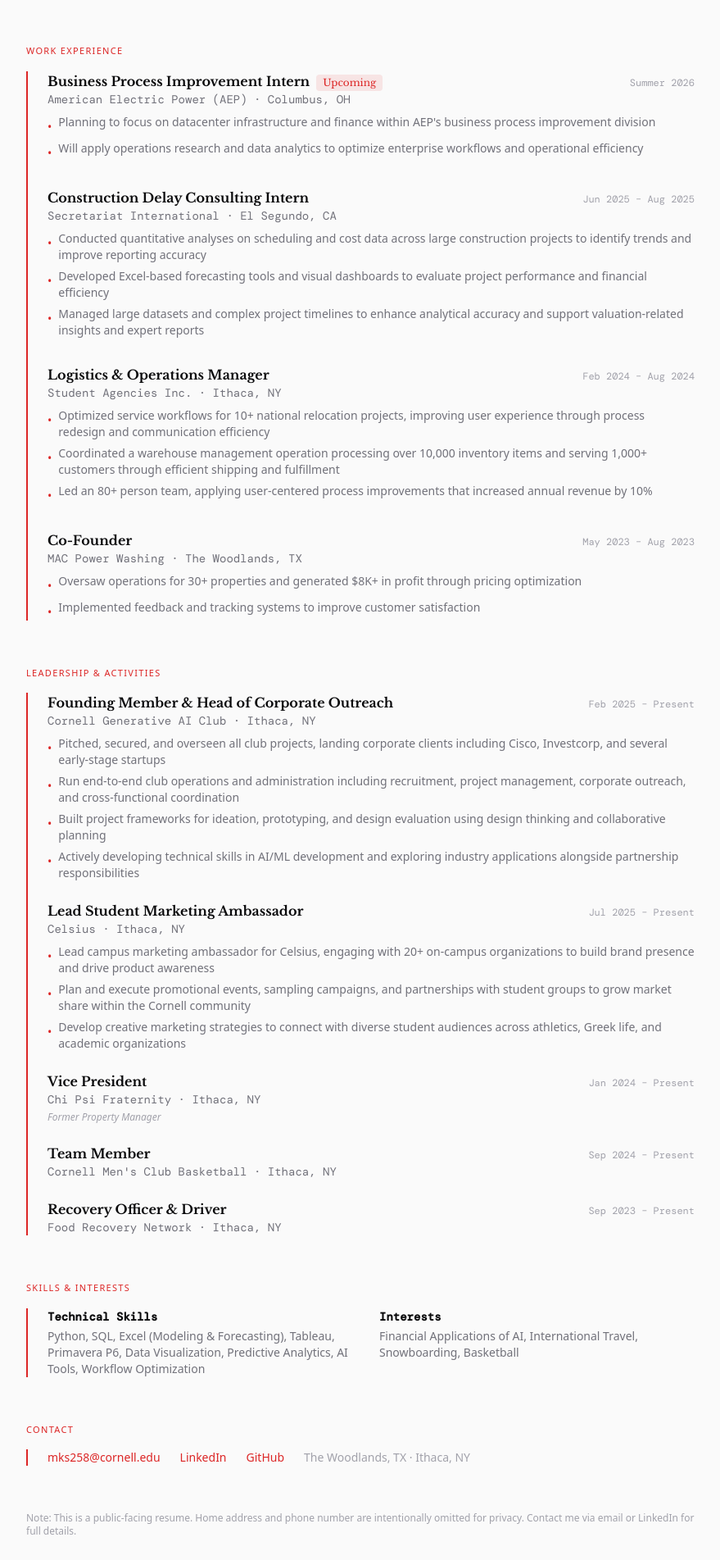
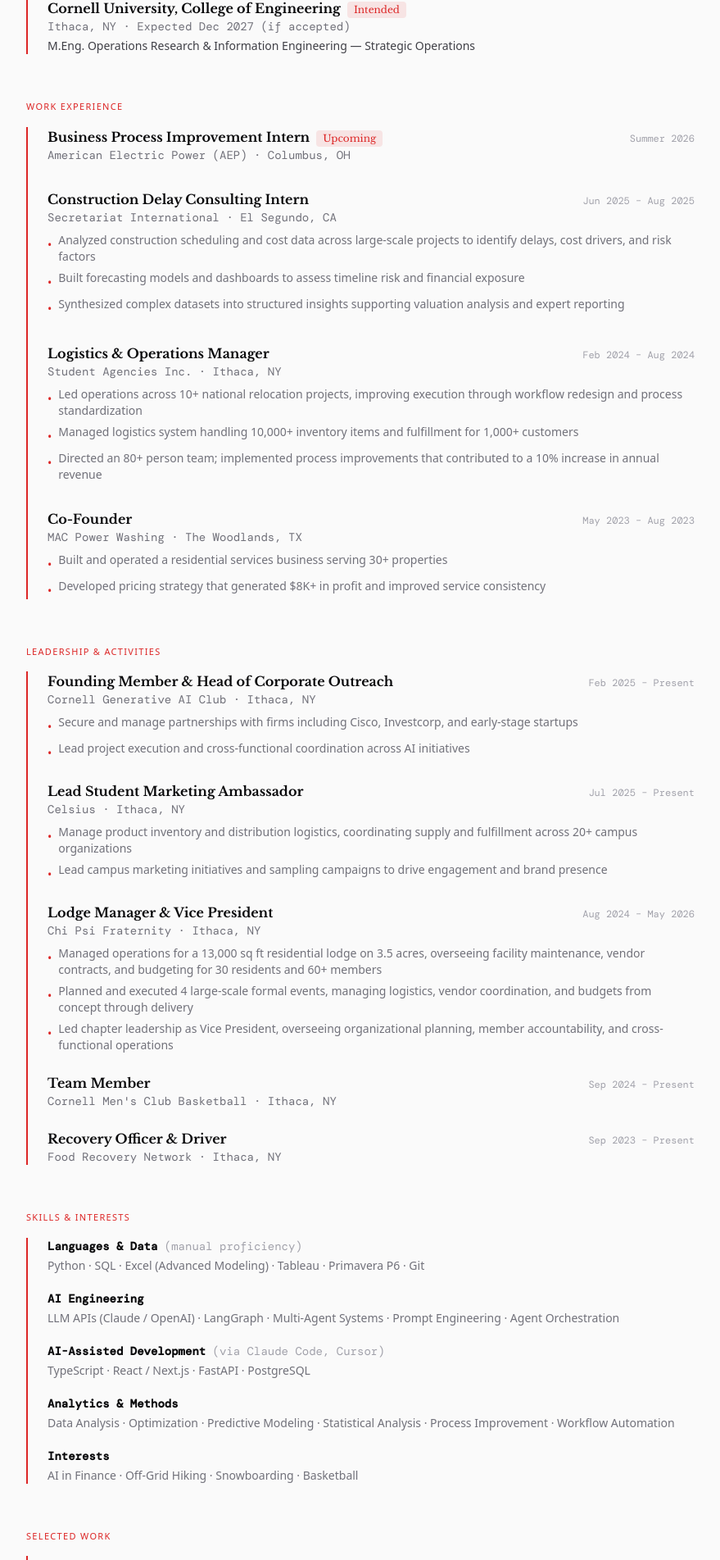
Before and after one commit to mereksor/Portfolio-Project, a Next.js app: page /resume in a window 1280 px wide. Shown: the part 556-2459 px from the top of the page at 82% size, without its empty margins (200-1079 px from the left). Built offline with nearby package versions, Linux system fonts and the light colour scheme; no server answers; a web font is replaced by a local one.

Commit message:
feat: refresh resume content (GPA framing, bullets, 5-group skills, projects CTA)

```diff
--- a/src/app/resume/page.tsx
+++ b/src/app/resume/page.tsx
@@ -1,4 +1,5 @@
 import type { Metadata } from "next";
+import Link from "next/link";
 
 export const metadata: Metadata = {
   title: "Resume",
@@ -39,9 +40,14 @@
             <p className="mt-1 text-sm text-ink-secondary">
               B.S. Operations Research &amp; Information Engineering, Minor in Artificial Intelligence
             </p>
+            <p className="mt-1 text-sm text-ink-secondary">
+              GPA: 3.3 / 4.0
+            </p>
+            <p className="mt-1 text-sm text-ink-secondary">
+              Most Recent Semester: 3.6 GPA (22 credits; advanced ORIE coursework including Optimization, Stochastic Models, and Machine Learning)
+            </p>
             <p className="mt-1 text-sm text-ink-faint">
-              Relevant Coursework: Practical Tools for OR (ML &amp; Data Science), Engineering Applications of OR,
-              Financial &amp; Managerial Accounting, Data Analytics for Information Science
+              Relevant Coursework: Optimization Methods, Machine Learning &amp; Data Science, Stochastic Models, Engineering Applications of OR, Financial &amp; Managerial Accounting
             </p>
           </div>
           <div>
@@ -79,16 +85,6 @@
             <p className="font-mono text-sm text-ink-muted">
               American Electric Power (AEP) &middot; Columbus, OH
             </p>
-            <ul className="mt-2 space-y-1.5 text-sm text-ink-muted">
-              <li className="flex gap-2">
-                <span className="mt-1.5 text-crimson">&bull;</span>
-                <span>Planning to focus on datacenter infrastructure and finance within AEP&apos;s business process improvement division</span>
-              </li>
-              <li className="flex gap-2">
-                <span className="mt-1.5 text-crimson">&bull;</span>
-                <span>Will apply operations research and data analytics to optimize enterprise workflows and operational efficiency</span>
-              </li>
-            </ul>
           </div>
 
           {/* Secretariat */}
@@ -105,15 +101,15 @@
             <ul className="mt-2 space-y-1.5 text-sm text-ink-muted">
               <li className="flex gap-2">
                 <span className="mt-1.5 text-crimson">&bull;</span>
-                <span>Conducted quantitative analyses on scheduling and cost data across large construction projects to identify trends and improve reporting accuracy</span>
+                <span>Analyzed construction scheduling and cost data across large-scale projects to identify delays, cost drivers, and risk factors</span>
               </li>
               <li className="flex gap-2">
                 <span className="mt-1.5 text-crimson">&bull;</span>
-                <span>Developed Excel-based forecasting tools and visual dashboards to evaluate project performance and financial efficiency</span>
+                <span>Built forecasting models and dashboards to assess timeline risk and financial exposure</span>
               </li>
               <li className="flex gap-2">
                 <span className="mt-1.5 text-crimson">&bull;</span>
-                <span>Managed large datasets and complex project timelines to enhance analytical accuracy and support valuation-related insights and expert reports</span>
+                <span>Synthesized complex datasets into structured insights supporting valuation analysis and expert reporting</span>
               </li>
             </ul>
           </div>
@@ -132,15 +128,15 @@
             <ul className="mt-2 space-y-1.5 text-sm text-ink-muted">
               <li className="flex gap-2">
                 <span className="mt-1.5 text-crimson">&bull;</span>
-                <span>Optimized service workflows for 10+ national relocation projects, improving user experience through process redesign and communication efficiency</span>
+                <span>Led operations across 10+ national relocation projects, improving execution through workflow redesign and process standardization</span>
               </li>
               <li className="flex gap-2">
                 <span className="mt-1.5 text-crimson">&bull;</span>
-                <span>Coordinated a warehouse management operation processing over 10,000 inventory items and serving 1,000+ customers through efficient shipping and fulfillment</span>
+                <span>Managed logistics system handling 10,000+ inventory items and fulfillment for 1,000+ customers</span>
               </li>
               <li className="flex gap-2">
                 <span className="mt-1.5 text-crimson">&bull;</span>
-                <span>Led an 80+ person team, applying user-centered process improvements that increased annual revenue by 10%</span>
+                <span>Directed an 80+ person team; implemented process improvements that contributed to a 10% increase in annual revenue</span>
               </li>
             </ul>
           </div>
@@ -159,11 +155,11 @@
             <ul className="mt-2 space-y-1.5 text-sm text-ink-muted">
               <li className="flex gap-2">
                 <span className="mt-1.5 text-crimson">&bull;</span>
-                <span>Oversaw operations for 30+ properties and generated $8K+ in profit through pricing optimization</span>
+                <span>Built and operated a residential services business serving 30+ properties</span>
               </li>
               <li className="flex gap-2">
                 <span className="mt-1.5 text-crimson">&bull;</span>
-                <span>Implemented feedback and tracking systems to improve customer satisfaction</span>
+                <span>Developed pricing strategy that generated $8K+ in profit and improved service consistency</span>
               </li>
             </ul>
           </div>
@@ -187,19 +183,11 @@
             <ul className="mt-2 space-y-1.5 text-sm text-ink-muted">
               <li className="flex gap-2">
                 <span className="mt-1.5 text-crimson">&bull;</span>
-                <span>Pitched, secured, and overseen all club projects, landing corporate clients including Cisco, Investcorp, and several early-stage startups</span>
+                <span>Secure and manage partnerships with firms including Cisco, Investcorp, and early-stage startups</span>
               </li>
               <li className="flex gap-2">
                 <span className="mt-1.5 text-crimson">&bull;</span>
-                <span>Run end-to-end club operations and administration including recruitment, project management, corporate outreach, and cross-functional coordination</span>
-              </li>
-              <li className="flex gap-2">
-                <span className="mt-1.5 text-crimson">&bull;</span>
-                <span>Built project frameworks for ideation, prototyping, and design evaluation using design thinking and collaborative planning</span>
-              </li>
-              <li className="flex gap-2">
-                <span className="mt-1.5 text-crimson">&bull;</span>
-                <span>Actively developing technical skills in AI/ML development and exploring industry applications alongside partnership responsibilities</span>
+                <span>Lead project execution and cross-functional coordination across AI initiatives</span>
               </li>
             </ul>
           </div>
@@ -217,15 +205,11 @@
             <ul className="mt-2 space-y-1.5 text-sm text-ink-muted">
               <li className="flex gap-2">
                 <span className="mt-1.5 text-crimson">&bull;</span>
-                <span>Lead campus marketing ambassador for Celsius, engaging with 20+ on-campus organizations to build brand presence and drive product awareness</span>
+                <span>Manage product inventory and distribution logistics, coordinating supply and fulfillment across 20+ campus organizations</span>
               </li>
               <li className="flex gap-2">
                 <span className="mt-1.5 text-crimson">&bull;</span>
-                <span>Plan and execute promotional events, sampling campaigns, and partnerships with student groups to grow market share within the Cornell community</span>
-              </li>
-              <li className="flex gap-2">
-                <span className="mt-1.5 text-crimson">&bull;</span>
-                <span>Develop creative marketing strategies to connect with diverse student audiences across athletics, Greek life, and academic organizations</span>
+                <span>Lead campus marketing initiatives and sampling campaigns to drive engagement and brand presence</span>
               </li>
             </ul>
           </div>
@@ -233,16 +217,27 @@
           <div>
             <div className="flex flex-wrap items-baseline justify-between gap-2">
               <h3 className="font-display font-semibold text-ink">
-                Vice President
+                Lodge Manager &amp; Vice President
               </h3>
-              <span className="font-mono text-xs text-ink-faint">Jan 2024 &ndash; Present</span>
+              <span className="font-mono text-xs text-ink-faint">Aug 2024 &ndash; May 2026</span>
             </div>
             <p className="font-mono text-sm text-ink-muted">
               Chi Psi Fraternity &middot; Ithaca, NY
             </p>
-            <p className="mt-1 text-xs text-ink-faint italic">
-              Former Property Manager
-            </p>
+            <ul className="mt-2 space-y-1.5 text-sm text-ink-muted">
+              <li className="flex gap-2">
+                <span className="mt-1.5 text-crimson">&bull;</span>
+                <span>Managed operations for a 13,000 sq ft residential lodge on 3.5 acres, overseeing facility maintenance, vendor contracts, and budgeting for 30 residents and 60+ members</span>
+              </li>
+              <li className="flex gap-2">
+                <span className="mt-1.5 text-crimson">&bull;</span>
+                <span>Planned and executed 4 large-scale formal events, managing logistics, vendor coordination, and budgets from concept through delivery</span>
+              </li>
+              <li className="flex gap-2">
+                <span className="mt-1.5 text-crimson">&bull;</span>
+                <span>Led chapter leadership as Vice President, overseeing organizational planning, member accountability, and cross-functional operations</span>
+              </li>
+            </ul>
           </div>
 
           <div>
@@ -274,24 +269,56 @@
       {/* Skills */}
       <section className="animate-fade-up stagger-4 mt-14">
         <p className="section-label">Skills &amp; Interests</p>
-        <div className="mt-4 grid gap-5 sm:grid-cols-2 border-l-2 border-crimson pl-6">
+        <div className="mt-4 space-y-5 border-l-2 border-crimson pl-6">
           <div>
-            <h3 className="font-mono text-sm font-semibold text-ink">Technical Skills</h3>
+            <h3 className="font-mono text-sm font-semibold text-ink">
+              Languages &amp; Data <span className="text-ink-faint font-normal">(manual proficiency)</span>
+            </h3>
             <p className="mt-1 text-sm text-ink-muted">
-              Python, SQL, Excel (Modeling &amp; Forecasting), Tableau, Primavera P6, Data Visualization, Predictive Analytics, AI Tools, Workflow Optimization
+              Python &middot; SQL &middot; Excel (Advanced Modeling) &middot; Tableau &middot; Primavera P6 &middot; Git
+            </p>
+          </div>
+          <div>
+            <h3 className="font-mono text-sm font-semibold text-ink">AI Engineering</h3>
+            <p className="mt-1 text-sm text-ink-muted">
+              LLM APIs (Claude / OpenAI) &middot; LangGraph &middot; Multi-Agent Systems &middot; Prompt Engineering &middot; Agent Orchestration
+            </p>
+          </div>
+          <div>
+            <h3 className="font-mono text-sm font-semibold text-ink">
+              AI-Assisted Development <span className="text-ink-faint font-normal">(via Claude Code, Cursor)</span>
+            </h3>
+            <p className="mt-1 text-sm text-ink-muted">
+              TypeScript &middot; React / Next.js &middot; FastAPI &middot; PostgreSQL
+            </p>
+          </div>
+          <div>
+            <h3 className="font-mono text-sm font-semibold text-ink">Analytics &amp; Methods</h3>
+            <p className="mt-1 text-sm text-ink-muted">
+              Data Analysis &middot; Optimization &middot; Predictive Modeling &middot; Statistical Analysis &middot; Process Improvement &middot; Workflow Automation
             </p>
           </div>
           <div>
             <h3 className="font-mono text-sm font-semibold text-ink">Interests</h3>
             <p className="mt-1 text-sm text-ink-muted">
-              Financial Applications of AI, International Travel, Snowboarding, Basketball
+              AI in Finance &middot; Off-Grid Hiking &middot; Snowboarding &middot; Basketball
             </p>
           </div>
         </div>
       </section>
 
+      {/* Selected Work CTA — links to the dedicated Projects section */}
+      <section className="animate-fade-up stagger-5 mt-14">
+        <p className="section-label">Selected Work</p>
+        <div className="mt-4 border-l-2 border-crimson pl-6">
+          <Link href="/projects" className="link-underline text-sm font-medium text-crimson">
+            See full project case studies &rarr;
+          </Link>
+        </div>
+      </section>
+
       {/* Contact — professional info only per NFR-12 */}
-      <section className="animate-fade-up stagger-5 mt-14">
+      <section className="animate-fade-up stagger-6 mt-14">
         <p className="section-label">Contact</p>
         <div className="mt-4 flex flex-wrap gap-6 text-sm border-l-2 border-crimson pl-6">
           <a href="mailto:mks258@cornell.edu" className="link-underline text-crimson">
@@ -308,12 +335,6 @@
           </span>
         </div>
       </section>
-
-      <p className="mt-14 text-xs text-ink-faint">
-        Note: This is a public-facing resume. Home address and phone number are
-        intentionally omitted for privacy. Contact me via email or LinkedIn for
-        full details.
-      </p>
     </div>
   );
 }
```
